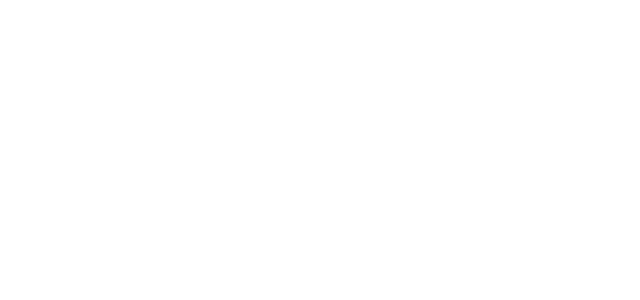
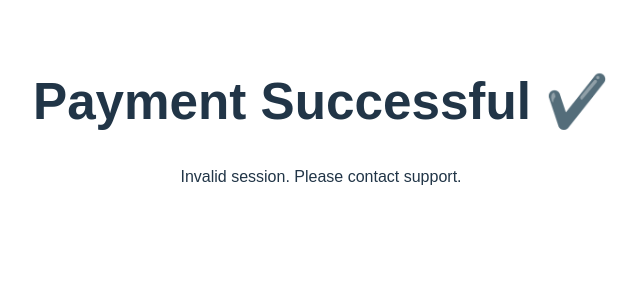
Before and after one commit to vinesh-05/flighter-io-frontend, a React app: page /success in a window 1280 px wide. Before the commit this address had no page. Shown: the top 300 px of the page, without its empty margins (319-959 px from the left). Built offline with nearby package versions, Linux system fonts and the light colour scheme; the HTML template or start-up script is replaced by a standard one.

Commit message:
added payment success page

```diff
--- a/src/App.tsx
+++ b/src/App.tsx
@@ -3,7 +3,7 @@ import Login from "./pages/Login";
 import Signup from "./pages/Signup";
 import ProtectedRoute from "./components/ProtectedRoute";
 import Chat from "./pages/Chat";
-
+import Success from "./pages/Success";
 export default function App() {
   return (
     <BrowserRouter>
@@ -22,6 +22,7 @@ export default function App() {
             </ProtectedRoute>
           }
         />
+        <Route path="/success" element={<Success />} />
       </Routes>
 
     </BrowserRouter>
--- /dev/null
+++ b/src/pages/Success.tsx
@@ -0,0 +1,50 @@
+import { useEffect, useState } from "react";
+import { useSearchParams } from "react-router-dom";
+import axios from "axios";
+
+const Success = () => {
+  const [params] = useSearchParams();
+  const sessionId = params.get("session_id");
+  const [status, setStatus] = useState<string>("Verifying your payment…");
+
+  useEffect(() => {
+    if (!sessionId) {
+      setStatus("Invalid session. Please contact support.");
+      return;
+    }
+
+    axios
+axios
+  .post(
+    "http://localhost:8000/flights/confirm-payment",
+    { session_id: sessionId },
+    {
+      headers: {
+        Authorization: `Bearer ${localStorage.getItem("token")}`,
+      },
+    }
+  )
+  .then(() => {
+    setStatus("🎉 Your payment is confirmed! Your ticket has been emailed.");
+  })
+  .catch(() => {
+    setStatus("❌ Could not confirm payment. Please contact support.");
+  });
+
+  }, [sessionId]);
+
+  return (
+    <div style={{ padding: "40px", textAlign: "center", fontFamily: "Arial" }}>
+      <h1>Payment Successful ✔️</h1>
+      <p>{status}</p>
+
+      {sessionId && (
+        <p style={{ marginTop: "20px", opacity: 0.6 }}>
+          Session ID: {sessionId}
+        </p>
+      )}
+    </div>
+  );
+};
+
+export default Success;
```
